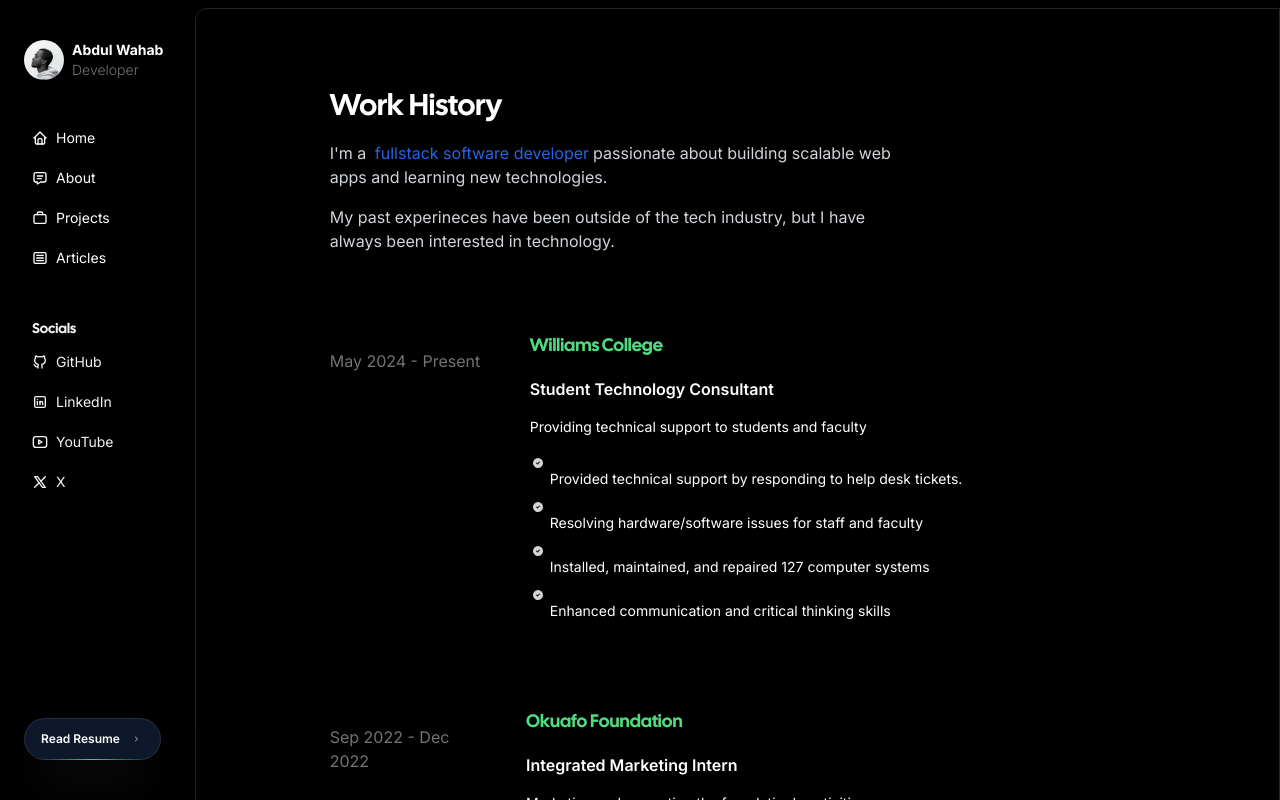
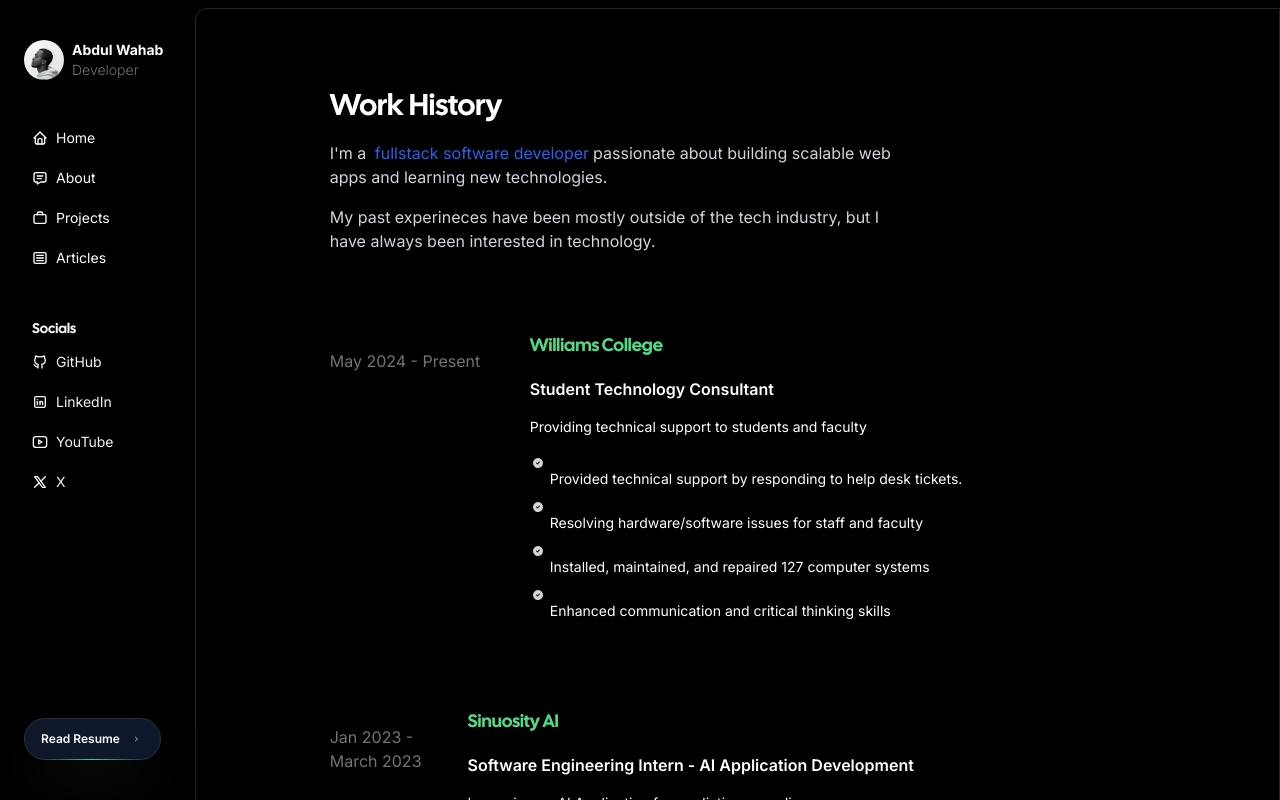
Before and after one commit to wahab-cide/nextjs-portfolio-website, a Next.js app: page /resume in a window 1280 px wide. Built offline with nearby package versions, Linux system fonts and the light colour scheme.

Commit message:
Refactor resume page and update work history content

```diff
--- a/src/app/resume/page.tsx
+++ b/src/app/resume/page.tsx
@@ -15,7 +15,7 @@
       passionate about building scalable web apps and learning new technologies.
       </Paragraph>
       <Paragraph className="max-w-xl mt-4 text-gray-300">
-      My past experineces have been outside of the tech industry, but I have always been interested in technology.
+      My past experineces have been mostly outside of the tech industry, but I have always been interested in technology.
       </Paragraph>
       <WorkHistory />
     </Container>
--- a/src/constants/timeline.tsx
+++ b/src/constants/timeline.tsx
@@ -9,6 +9,18 @@
       "Resolving hardware/software issues for staff and faculty",
       "Installed, maintained, and repaired 127 computer systems",
       "Enhanced communication and critical thinking skills",
+    ],
+  },
+  {
+    company: "Sinuosity AI",
+    title: "Software Engineering Intern - AI Application Development",
+    date: "Jan 2023 - March 2023",
+    description: "Improving an AI Application for predicting crop diseases",
+    responsibilities: [
+      "Contributed to the improvement of an award-winning AI application that helps farmers across Africa predict crop diseases (Winner of the Zayed Sustainability Prize).",
+      "Developed software modules for image data preprocessing using Python and OpenCV.",
+      "Implemented algorithms to automate data annotation and augmentation, improving processing efficiency by approximately 45% ",
+      "Utilized version control systems (Git) for code management and collaboration.",
     ],
   },
   {
@@ -26,7 +38,7 @@
   {
     company: "YAF Ghana",
     title: "Scholar and Mentor",
-    date: "May 2022 - Aug 2023",
+    date: "May 2022 - Dec 2022",
     description: "Mentoring and supporting students in Ghana",
     responsibilities: [
       "Researched and compiled educational materials to support student learning",
```
